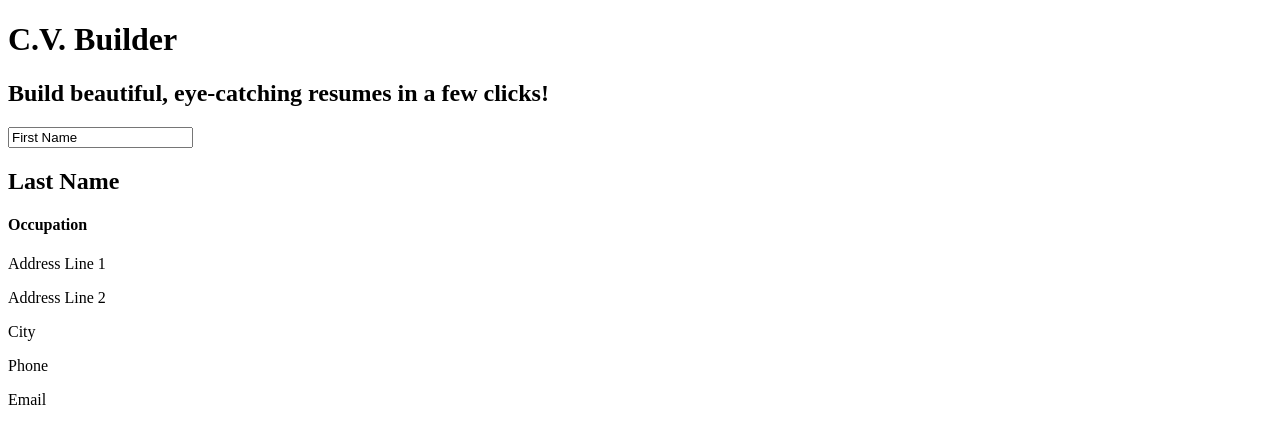
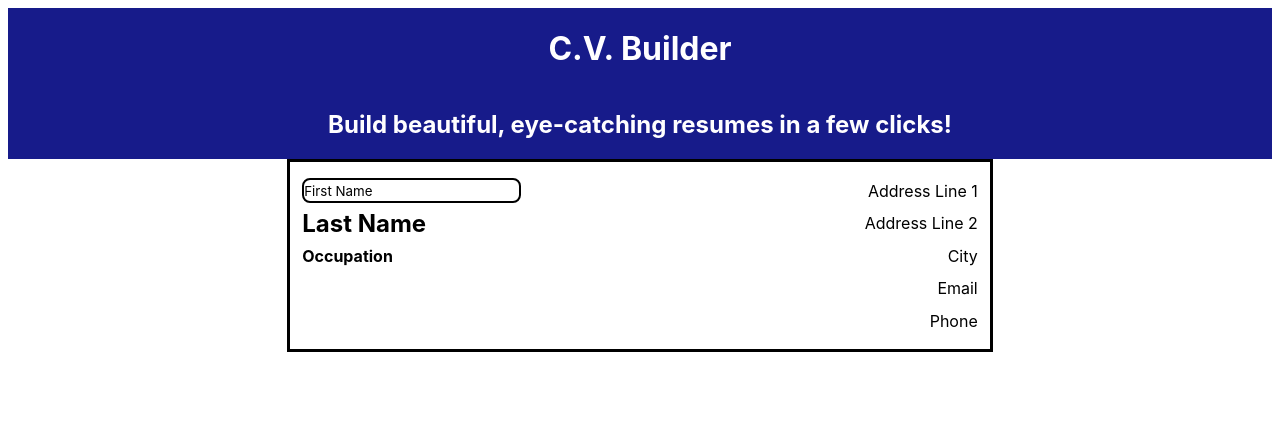
Before and after one commit to renatodinizc/cv-builder, a React (Create React App) app: page / in a window 1280 px wide. Both pictures are taken after a click on the element "First Name". Shown: the top 444 px of the page. Built offline with nearby package versions, Linux system fonts and the light colour scheme.

Commit message:
Apply style on Header and PersonalInfo components

```diff
--- a/src/App.js
+++ b/src/App.js
@@ -1,10 +1,18 @@
-import React, { useState } from 'react';
-import PersonalInfo from './components/PersonalInfo'
+import PersonalInfo from './components/PersonalInfo';
+import './app.css';
 
 function App() {
 
   return (
-    <PersonalInfo />
+    <>
+    <div className='Header'>
+      <h1> C.V. Builder</h1>
+      <h2>Build beautiful, eye-catching resumes in a few clicks!</h2>
+    </div>
+    <div className='PersonalInfo'>
+        <PersonalInfo />
+    </div>
+    </>
   );
 }
 
--- /dev/null
+++ b/src/app.css
@@ -0,0 +1,62 @@
+* {
+    font-family: -apple-system, BlinkMacSystemFont, 'Segoe UI', Roboto, Oxygen, Ubuntu, Cantarell, 'Open Sans', 'Helvetica Neue', sans-serif;
+}
+
+#root {
+    display: flex;
+    flex-direction: column;
+    align-items: center;
+}
+
+.Header{
+    display: flex;
+    flex-direction: column;
+    align-items: center;
+    background-color: #171B8A;
+    width: 100%;
+    color: #FFFEFF;
+}
+
+.PersonalInfo {
+    display: grid;
+    grid-template-columns: 1fr 1fr;
+    grid-template-rows: repeat(5, 1fr);
+    width: 700px;
+    border: solid 3px black;
+    padding: 1% 0%;
+    width: 700px;
+    align-items: center;
+}
+
+.PersonalInfo>* {
+    width: fit-content;
+    margin: 0.5%;
+    padding: 0% 3%;
+}
+
+.PersonalInfo input {
+    border: solid 2px black;
+    border-radius: 8px;
+    padding: 1% 0%;
+
+}
+
+.LastName {
+    grid-row: 2;
+}
+
+.Occupation {
+    grid-row: 3;
+}
+
+.AddressLine1, .AddressLine2, .City, .Email, .Phone {
+    grid-column: 2;
+    display: flex;
+    justify-content: end;
+    margin-left: auto;
+}
+
+.Phone {
+    grid-row: 5;
+    grid-column: 2;
+}
--- a/src/components/Item.js
+++ b/src/components/Item.js
@@ -1,9 +1,8 @@
 import React, { useState } from 'react';
-import './item.css';
 
 function Item(props) {
     const [isEditing, setEditing] = useState(false);
-    const [title, setTitle] = useState(props.title);
+    const [title, setTitle] = useState(props.defaultValue);
 
     function handleTitle(event) {
        setTitle(event.target.value);
@@ -15,20 +14,20 @@ function Item(props) {
             setTitle(title);
             setEditing(false);
         } else {
-            setTitle(props.title);
+            setTitle(props.defaultValue);
             setEditing(false);
         };
     };
 
     if (isEditing == false) {
         return (
-            <props.tag onClick={() => setEditing(true)}> {title} </props.tag>
+            <props.tag className={props.defaultValue.replace(/\s/g, '')} onClick={() => setEditing(true)}> {title} </props.tag>
         );
     };
 
     return (
-        <form onSubmit={handleItemSubmission}>
-            <input type='text' value={title} onChange={handleTitle} placeholder={props.title} autoComplete='off' />
+        <form className={props.defaultValue.replace(/\s/g, '')}  onSubmit={handleItemSubmission}>
+            <input type='text' value={title} onChange={handleTitle} placeholder={props.defaultValue} autoComplete='off' />
         </form>
     );
 ;}
--- a/src/components/PersonalInfo.js
+++ b/src/components/PersonalInfo.js
@@ -5,16 +5,14 @@ import Item from './Item';
 function PersonalInfo() {
     return (
         <>
-            <h1> C.V. Builder</h1>
-            <h2>Build beautiful, eye-catching resumes in a few clicks!</h2>
-            <Item title='First Name' tag='h2' />
-            <Item title='Last Name' tag='h2' />
-            <Item title='Occupation' tag='h4' />
-            <Item title='Address Line 1' tag='p' />
-            <Item title='Address Line 2' tag='p' />
-            <Item title='City' tag='p' />
-            <Item title='Phone' tag='p' />
-            <Item title='Email' tag='p' />
+            <Item defaultValue='First Name' tag='h2' />
+            <Item defaultValue='Last Name' tag='h2' />
+            <Item defaultValue='Occupation' tag='h4' />
+            <Item defaultValue='Address Line 1' tag='p' />
+            <Item defaultValue='Address Line 2' tag='p' />
+            <Item defaultValue='City' tag='p' />
+            <Item defaultValue='Phone' tag='p' />
+            <Item defaultValue='Email' tag='p' />
         </>
     );
 }
--- a/src/components/item.css
+++ /dev/null
@@ -1,6 +0,0 @@
-.inputAsButton {
-    display: grid;
-    grid-template-columns: 100px;
-    grid-template-rows: 15px;
-    width: fit-content;
-}
--- /dev/null
+++ b/src/meyer-reset.css
@@ -0,0 +1,48 @@
+/* http://meyerweb.com/eric/tools/css/reset/
+   v2.0 | 20110126
+   License: none (public domain)
+*/
+
+html, body, div, span, applet, object, iframe,
+h1, h2, h3, h4, h5, h6, p, blockquote, pre,
+a, abbr, acronym, address, big, cite, code,
+del, dfn, em, img, ins, kbd, q, s, samp,
+small, strike, strong, sub, sup, tt, var,
+b, u, i, center,
+dl, dt, dd, ol, ul, li,
+fieldset, form, label, legend,
+table, caption, tbody, tfoot, thead, tr, th, td,
+article, aside, canvas, details, embed,
+figure, figcaption, footer, header, hgroup,
+menu, nav, output, ruby, section, summary,
+time, mark, audio, video {
+	margin: 0;
+	padding: 0;
+	border: 0;
+	font-size: 100%;
+	font: inherit;
+	vertical-align: baseline;
+}
+/* HTML5 display-role reset for older browsers */
+article, aside, details, figcaption, figure,
+footer, header, hgroup, menu, nav, section {
+	display: block;
+}
+body {
+	line-height: 1;
+}
+ol, ul {
+	list-style: none;
+}
+blockquote, q {
+	quotes: none;
+}
+blockquote:before, blockquote:after,
+q:before, q:after {
+	content: '';
+	content: none;
+}
+table {
+	border-collapse: collapse;
+	border-spacing: 0;
+}
```
